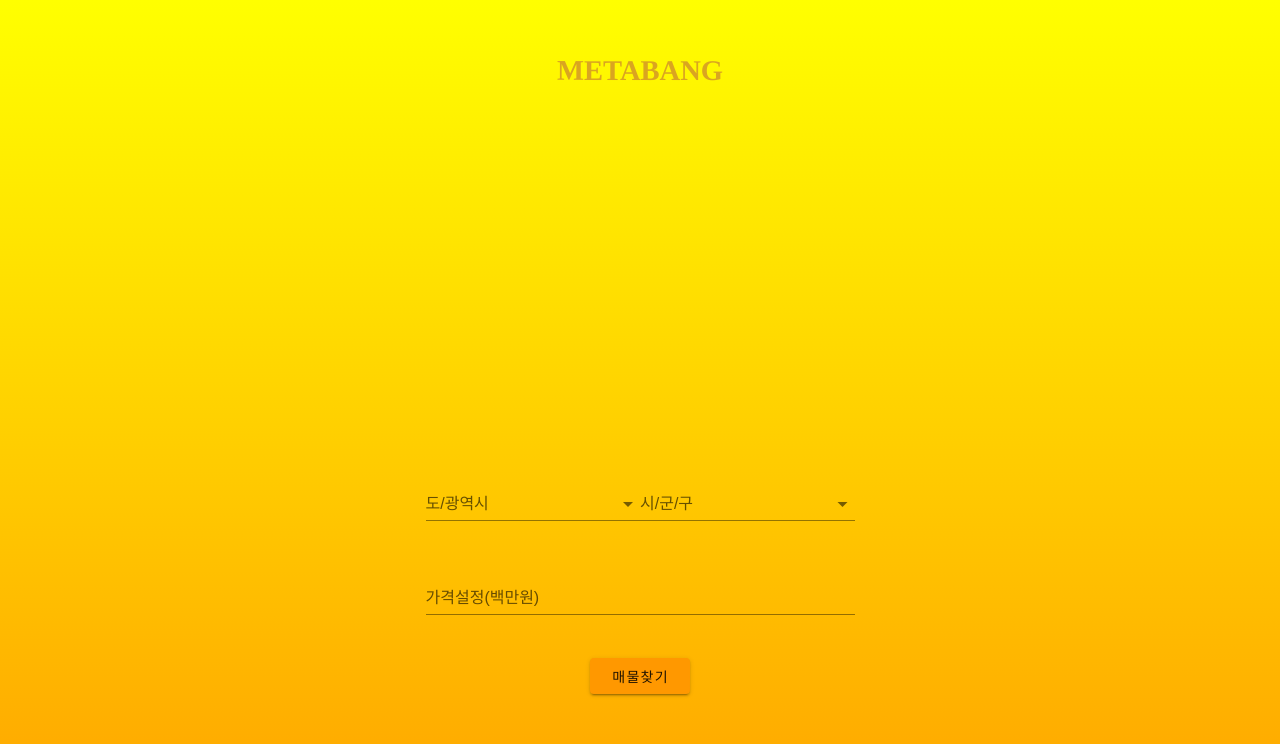
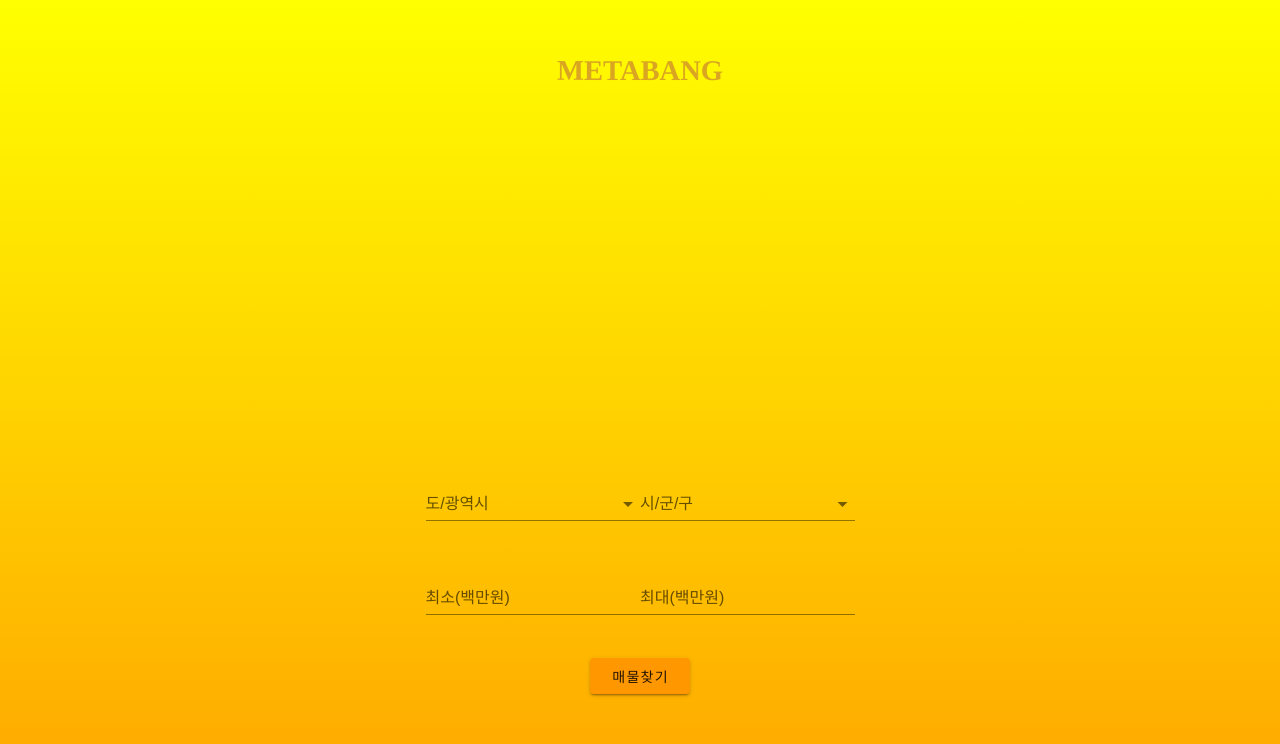
Before and after one commit to Liiv-MetaBang/metabang-frontend, a Vue app: page / in a window 1280 px wide. Shown: the top 744 px of the page. Built offline with nearby package versions, Linux system fonts and the light colour scheme; a web font is replaced by a local one.

Commit message:
FE | feature-r003 | 가격 수정

```diff
--- a/package.json
+++ b/package.json
@@ -22,7 +22,7 @@
     "node-sass": "^4.13.0",
     "password-validator": "^5.0.3",
     "sass-loader": "^8.0.0",
-    "swiper": "^5.3.7",
+    "swiper": "^5.4.5",
     "vue": "^2.6.10",
     "vue-awesome-swiper": "^4.1.1",
     "vue-router": "^3.1.3",
--- a/src/views/realestate/Main.vue
+++ b/src/views/realestate/Main.vue
@@ -16,10 +16,17 @@
                 <v-row>
                     <v-col cols="9" style="display:flex;margin:0 auto;">
                         <v-text-field
-                        label="가격설정(백만원)"
+                        label="최소(백만원)"
                         :rules="rules"
                         hide-details="auto"
-                        v-model="inputPrice"
+                        v-model="minPrice"
+                        ></v-text-field>
+
+                        <v-text-field
+                        label="최대(백만원)"
+                        :rules="rules"
+                        hide-details="auto"
+                        v-model="maxPrice"
                         ></v-text-field>
                     </v-col>
                 </v-row>
@@ -105,8 +112,8 @@ export default {
         ],
         si:"",
         gu:"",
-        price:'',
-        inputPrice:'',
+        minprice:'',
+        maxPrice:'',
         }
     },
     watch: {
@@ -127,10 +134,12 @@ export default {
             //console.log(a)
         },
         setPrice(){
-            this.$store.state.filtering.price = this.inputPrice
+            this.$store.state.filtering.minprice = this.minPrice
+            this.$store.state.filtering.maxprice = this.maxPrice
             this.$store.state.filtering.si = this.si
             this.$store.state.filtering.gu = this.gu
-            //console.log(this.inputPrice)
+            //console.log(this.minPrice)
+            //console.log(this.maxPrice)
         }
     },
 
--- a/src/views/realestate/Search.vue
+++ b/src/views/realestate/Search.vue
@@ -207,7 +207,7 @@ export default {
   },
   watch: {
     map() {
-      console.log("check")
+      //console.log("check")
     }
   },
   computed: {
@@ -217,8 +217,11 @@ export default {
     gu() {
       return this.$store.state.filtering.gu
     },
-    price(){
-       return this.$store.state.filtering.price
+    minprice(){
+       return this.$store.state.filtering.minprice
+    },
+    maxprice(){
+       return this.$store.state.filtering.maxprice
     }
   }
 };
```
Also changed, not shown: 1 other file (tests, documents, lock files or other folders).
